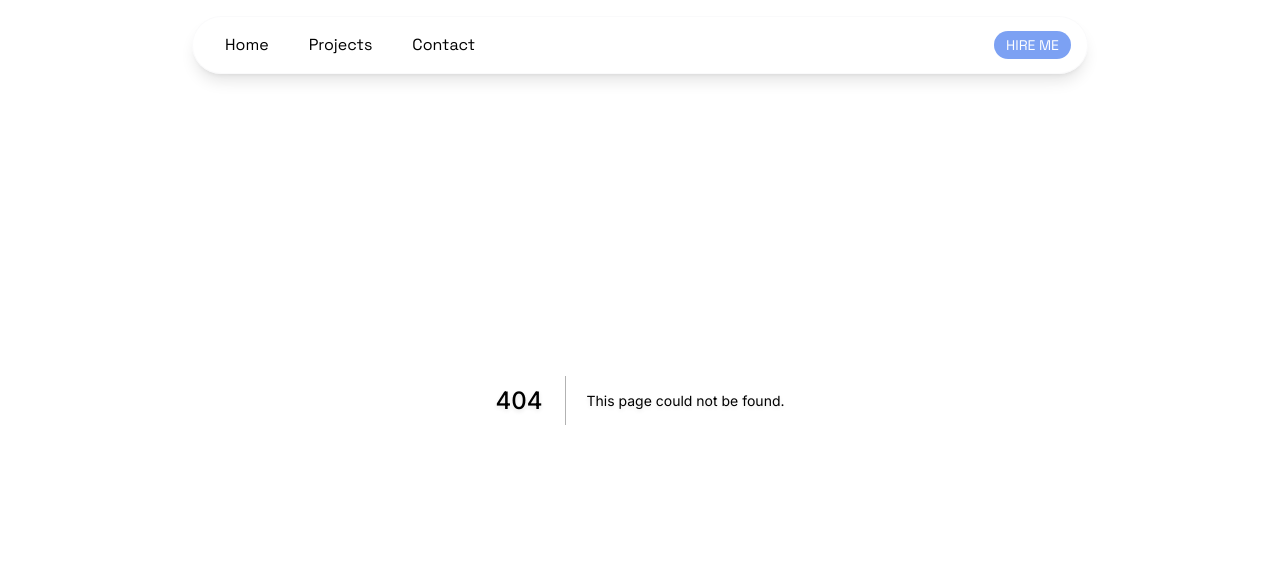
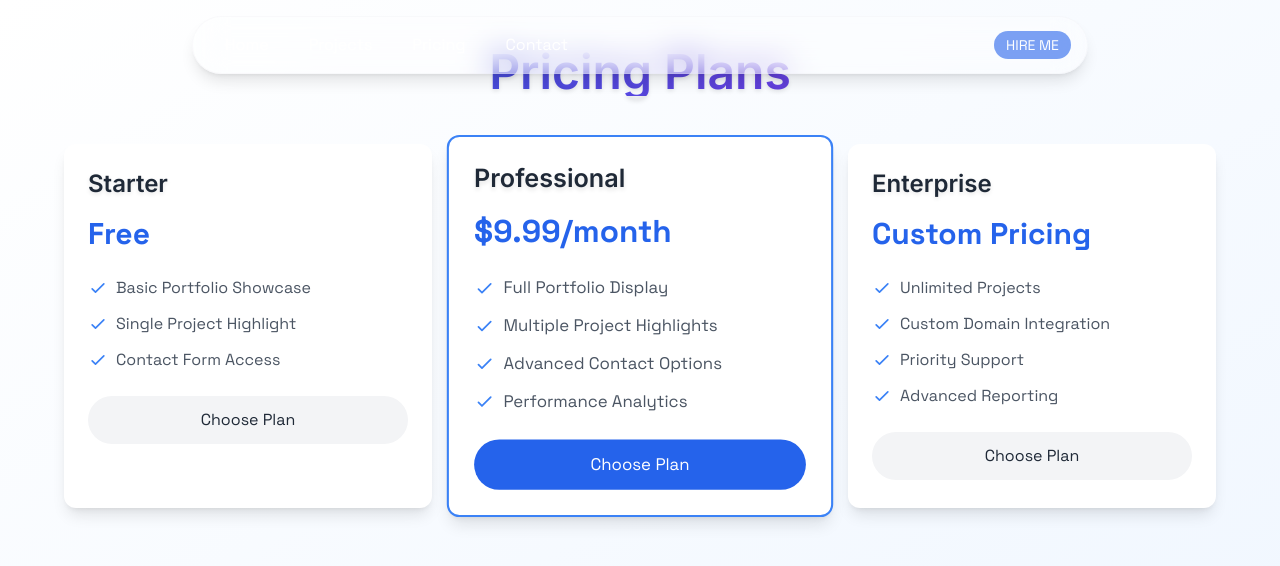
Before and after one commit to GloryMighty/PersonalWebsite, a Next.js app: page /pricing in a window 1280 px wide. Before the commit this address had no page. Shown: the top 566 px of the page. Built offline with nearby package versions, Linux system fonts and the light colour scheme.

Commit message:
Added pricing.

```diff
--- /dev/null
+++ b/app/pricing/page.tsx
@@ -0,0 +1,111 @@
+import React from 'react';
+
+// Pricing tier interface for type safety and clarity
+interface PricingTier {
+  name: string;
+  price: string;
+  features: string[];
+  highlight?: boolean;
+}
+
+export default function PricingPage() {
+  // Define pricing tiers with clear, concise descriptions
+  const pricingTiers: PricingTier[] = [
+    {
+      name: 'Starter',
+      price: 'Free',
+      features: [
+        'Basic Portfolio Showcase',
+        'Single Project Highlight',
+        'Contact Form Access'
+      ]
+    },
+    {
+      name: 'Professional',
+      price: '$9.99/month',
+      features: [
+        'Full Portfolio Display',
+        'Multiple Project Highlights',
+        'Advanced Contact Options',
+        'Performance Analytics'
+      ],
+      highlight: true
+    },
+    {
+      name: 'Enterprise',
+      price: 'Custom Pricing',
+      features: [
+        'Unlimited Projects',
+        'Custom Domain Integration',
+        'Priority Support',
+        'Advanced Reporting'
+      ]
+    }
+  ];
+
+  return (
+    <div className="min-h-screen bg-gradient-to-br from-white to-blue-50 dark:from-gray-900 dark:to-black py-12 px-4">
+      <div className="max-w-6xl mx-auto">
+        <h1 className="text-4xl md:text-5xl font-bold text-center mb-12
+          text-transparent bg-clip-text bg-gradient-to-r from-blue-600 to-purple-600">
+          Pricing Plans
+        </h1>
+
+        <div className="grid md:grid-cols-3 gap-6">
+          {pricingTiers.map((tier) => (
+            <div
+              key={tier.name}
+              className={`
+                bg-white dark:bg-gray-800
+                rounded-xl shadow-lg p-6
+                transform transition-all duration-300
+                ${tier.highlight ? 'scale-105 border-2 border-blue-500' : 'hover:scale-105'}
+              `}
+            >
+              <h2 className="text-2xl font-semibold mb-4 text-gray-800 dark:text-white">
+                {tier.name}
+              </h2>
+              <p className="text-3xl font-bold mb-6 text-blue-600">
+                {tier.price}
+              </p>
+              <ul className="space-y-3 mb-6">
+                {tier.features.map((feature) => (
+                  <li
+                    key={feature}
+                    className="flex items-center text-gray-600 dark:text-gray-300"
+                  >
+                    <svg
+                      className="w-5 h-5 mr-2 text-blue-500"
+                      fill="none"
+                      stroke="currentColor"
+                      viewBox="0 0 24 24"
+                    >
+                      <path
+                        strokeLinecap="round"
+                        strokeLinejoin="round"
+                        strokeWidth={2}
+                        d="M5 13l4 4L19 7"
+                      />
+                    </svg>
+                    {feature}
+                  </li>
+                ))}
+              </ul>
+              <button
+                className={`
+                  w-full py-3 rounded-full
+                  transition-all duration-300
+                  ${tier.highlight
+                    ? 'bg-blue-600 text-white hover:bg-blue-700'
+                    : 'bg-gray-100 dark:bg-gray-700 text-gray-800 dark:text-white hover:bg-gray-200 dark:hover:bg-gray-600'}
+                `}
+              >
+                Choose Plan
+              </button>
+            </div>
+          ))}
+        </div>
+      </div>
+    </div>
+  );
+}
--- a/components/Toolbar.tsx
+++ b/components/Toolbar.tsx
@@ -14,6 +14,7 @@ const Toolbar: React.FC = () => {
   const mainNavItems: ToolbarItem[] = [
     { label: 'Home', href: '/' },
     { label: 'Projects', href: '/projects' },
+    { label: 'Pricing', href: '/pricing' },
     { label: 'Contact', href: '/contact' }
   ];
 
```
